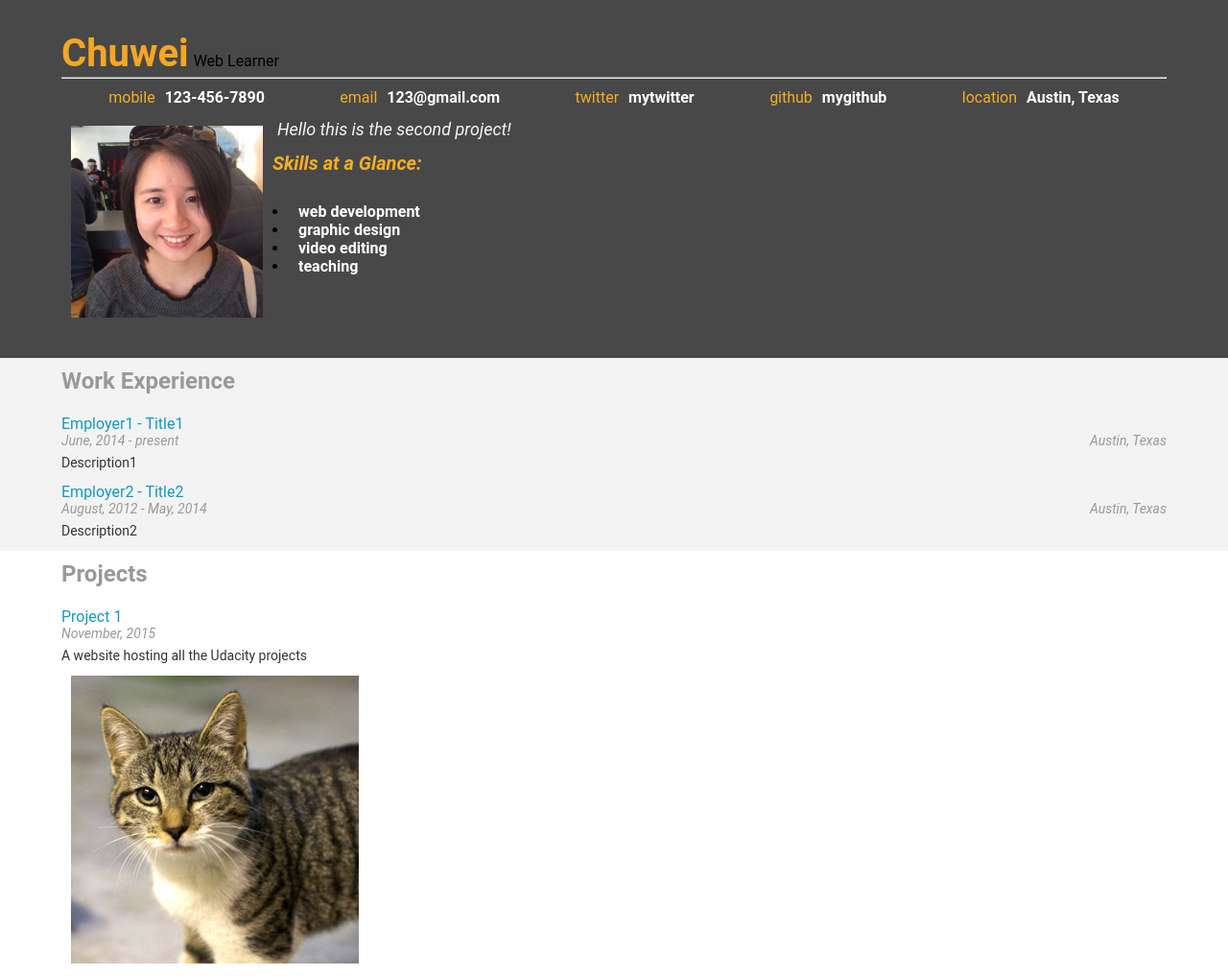
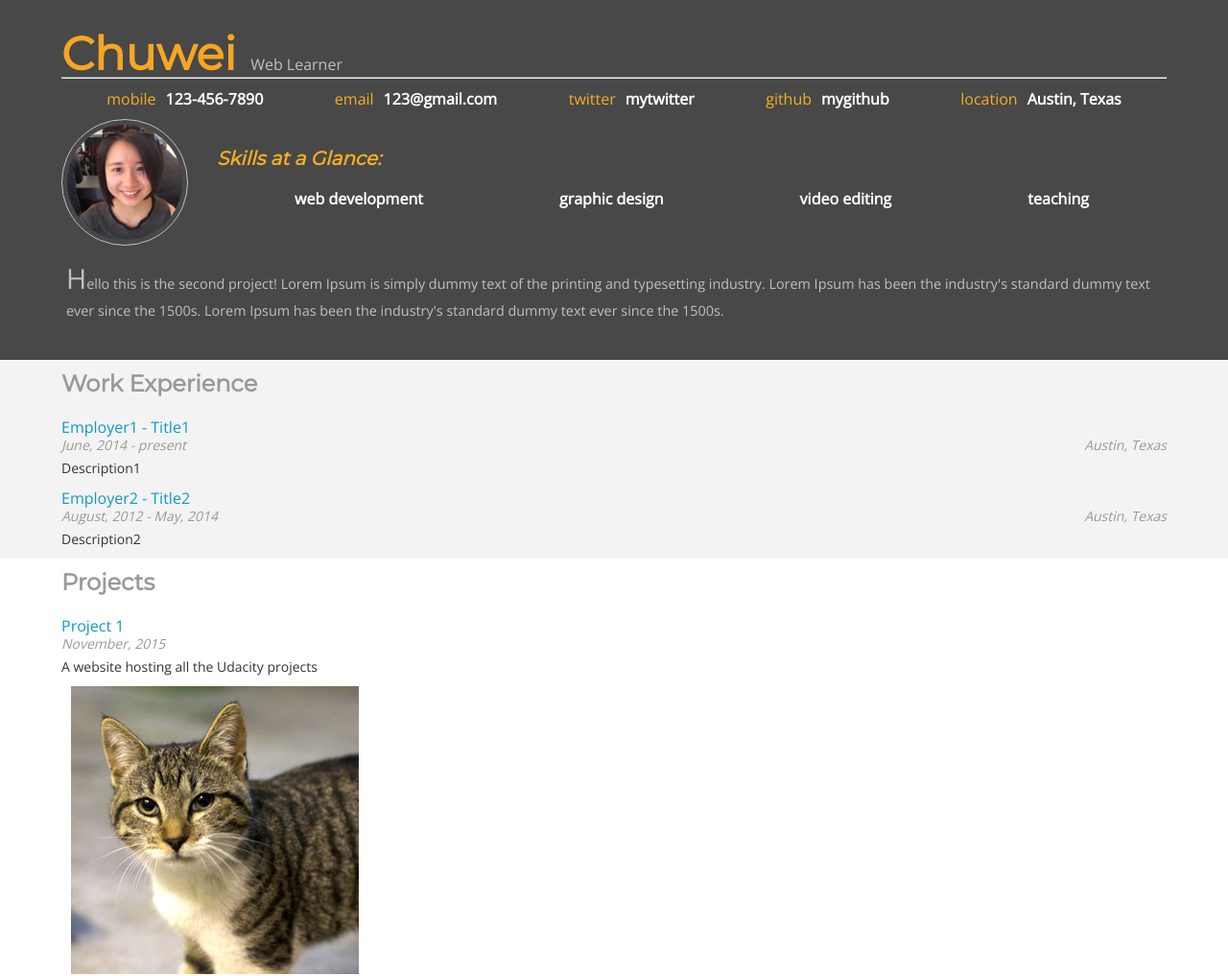
Before and after one commit to sxcw/fend-project-2, a plain HTML site: page index.html in a window 1280 px wide. Shown: the top 1017 px of the page at 96% size. Drawn offline with nearby package versions, Linux system fonts and the light colour scheme; some packages are replaced by stand-ins of ours.

Commit message:
Add header CSS

```diff
--- a/css/style.css
+++ b/css/style.css
@@ -1,7 +1,10 @@
 * {
     padding: 0;
     margin: 0;
-    font-family: 'Roboto', sans-serif;
+    font-family: 'Open Sans', sans-serif;
+}
+h1,h2,h3,h4,h5,h6{
+    font-family: 'Montserrat', sans-serif;
 }
 .clearfix {
     overflow: auto;
@@ -13,7 +16,7 @@
     padding-right: 5%;
 }
 h1 {
-    font-size: 40px;
+    font-size: 3em;
     color: #F5A623;
     line-height: 48px;
     display: inline;
@@ -28,7 +31,7 @@ h2 {
 h3 {
     font-style: italic;
     font-size: 20px;
-    color: #000000;
+    color: #f6edfb;
     line-height: 22px;
 }
 h4 {
@@ -71,14 +74,21 @@ a {
     display: block;
 }
 .welcome-message {
-    font-style: italic;
-    font-size: 18px;
-    color: #F3F3F3;
+    font-size: 0.9em;
+    color: silver;
     line-height: 28px;
+    padding-top: 10px;
+    float: right;
+    margin-top: 10px;
+}
+.welcome-message::first-letter {
+    font-size: 200%;
 }
 #skillsH3 {
     color: #F5AE23;
     display: none;
+    padding-top: 30px;
+    padding-left: 30px;
 }
 .orange {
     background-color: #F5AE23;
@@ -103,6 +113,11 @@ a {
 #header {
     background-color: #484848;
 }
+
+.role {
+  color: silver;
+  margin-left: 10px;
+}
 .flex-box {
     display: -webkit-flex;
     display: flex;
@@ -122,9 +137,12 @@ ul {
 }
 .biopic {
     float: left;
-    padding: 10px;
-    width: 200px;
+    padding: 5px;
+    width: 120px;
     display: none;
+    border-radius: 50%;
+    margin-right: 30px;
+    border: 1px solid silver;
 }
 img {
     padding: 10px;
@@ -154,7 +172,7 @@ span {
 }
 @media only screen and (max-width: 900px) {
     .biopic {
-        width: 175px;
+        width: 120px;
     }
 }
 @media only screen and (max-width: 750px) {
--- a/index.html
+++ b/index.html
@@ -23,6 +23,7 @@ need to load. You'll see a lot of <link>s to CSS files for styles and
     <title>Resume</title>
 
     <!-- Load the page styles. -->
+    <link href='https://fonts.googleapis.com/css?family=Montserrat|Open+Sans' rel='stylesheet' type='text/css'>
     <link href="css/style.css" rel="stylesheet" type="text/css">
 
     <!--
--- a/js/helper.js
+++ b/js/helper.js
@@ -13,7 +13,7 @@ These are HTML strings. As part of the course, you'll be using JavaScript functi
 replace the %data% placeholder text you see in them.
 */
 var HTMLheaderName = '<h1 id="name">%data%</h1>';
-var HTMLheaderRole = '<span>%data%</span><hr/>';
+var HTMLheaderRole = '<span class="role">%data%</span><hr/>';
 
 var HTMLcontactGeneric = '<li class="flex-item"><span class="orange-text">%contact%</span><span class="white-text">%data%</span></li>';
 var HTMLmobile = '<li class="flex-item"><span class="orange-text">mobile</span><span class="white-text">%data%</span></li>';
--- a/js/resumeBuilder.js
+++ b/js/resumeBuilder.js
@@ -10,7 +10,7 @@ var bio = {
 		"twitter" : "mytwitter",
 		"location" : "Austin, Texas"
 	},
-	"welcomeMessage":"Hello this is the second project!",
+	"welcomeMessage":"Hello this is the second project! Lorem Ipsum is simply dummy text of the printing and typesetting industry. Lorem Ipsum has been the industry's standard dummy text ever since the 1500s. Lorem Ipsum has been the industry's standard dummy text ever since the 1500s.",
 	"skills" : ["web development", "graphic design","video editing","teaching"],
 	"pictureURL" : "images/profilepic.jpg"
 }
@@ -38,8 +38,7 @@ bio.display_contacts = function() {
 	$("#topContacts").append(formattedLocation);
 }
 
-var formattedMsg = HTMLWelcomeMsg.replace("%data%",bio.welcomeMessage);
-$("#header").append(formattedMsg);
+
 
 bio.display_skills= function() {
 	if (bio.skills.length > 0) {
@@ -47,7 +46,7 @@ bio.display_skills= function() {
 		for (var skill in bio.skills) {
 			var formattedSkill = HTMLskills.replace("%data%", bio.skills[skill]);
 			console.log(skill);
-			$("#header").append(formattedSkill);
+			$("#skills").append(formattedSkill);
 		}
 	}
 }
@@ -55,6 +54,9 @@ bio.display_skills= function() {
 bio.display_name();
 bio.display_contacts();
 bio.display_skills();
+
+var formattedMsg = HTMLWelcomeMsg.replace("%data%",bio.welcomeMessage);
+$("#header").append(formattedMsg);
 
 
 var work = {
```
